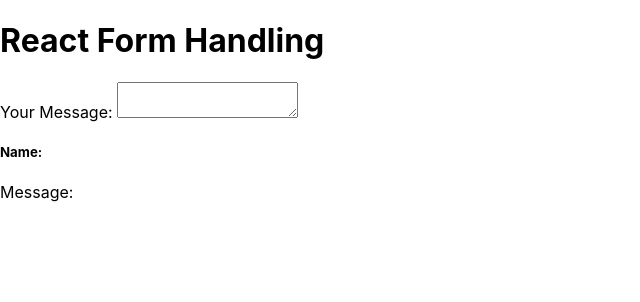
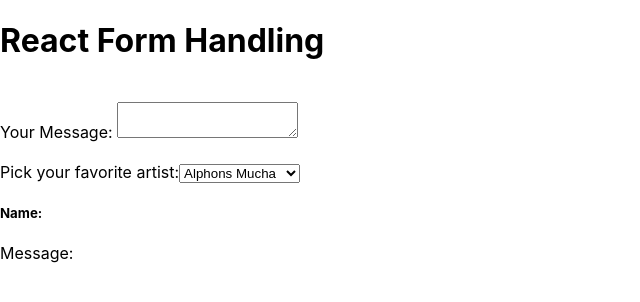
Before and after one commit to munroe1786/react-form-handling, a React (Create React App) app: page / in a window 1280 px wide. Shown: the top 302 px of the page, without its empty margins (0-640 px from the left). Built offline with nearby package versions, Linux system fonts and the light colour scheme.

Commit message:
add favorite artist to state and add select element with favorite artist options

```diff
--- a/src/App.js
+++ b/src/App.js
@@ -5,7 +5,8 @@ function App() {
   const [state, setState] = useState({
     firstName: "",
     lastName: "",
-    message: ""
+    message: "",
+    favoriteArtist: ""
   })
 
   const handleChange = e => {
@@ -19,6 +20,7 @@ function App() {
     <div>
       <h1>React Form Handling</h1>
       <form>
+        <br />
         <label>
           Your Message:{" "}
           <textarea
@@ -26,6 +28,21 @@ function App() {
             value={state.message}
             onChange={handleChange}
           />
+        </label>
+        <br /><br />
+        <label>
+          Pick your favorite artist:
+          <select
+            name="artist"
+            value={state.favoriteArtist}
+            onChange={handleChange}
+          >
+            <option value="mucha">Alphons Mucha</option>
+            <option value="okeefe">Georgia O'Keefe</option>
+            <option value="kahlo">Frida Kahlo</option>
+            <option value="dali">Salvador Dali</option>
+            <option value="cooper">J.A.W. Cooper</option>
+          </select>
         </label>
         </form>
       <h5>
```
